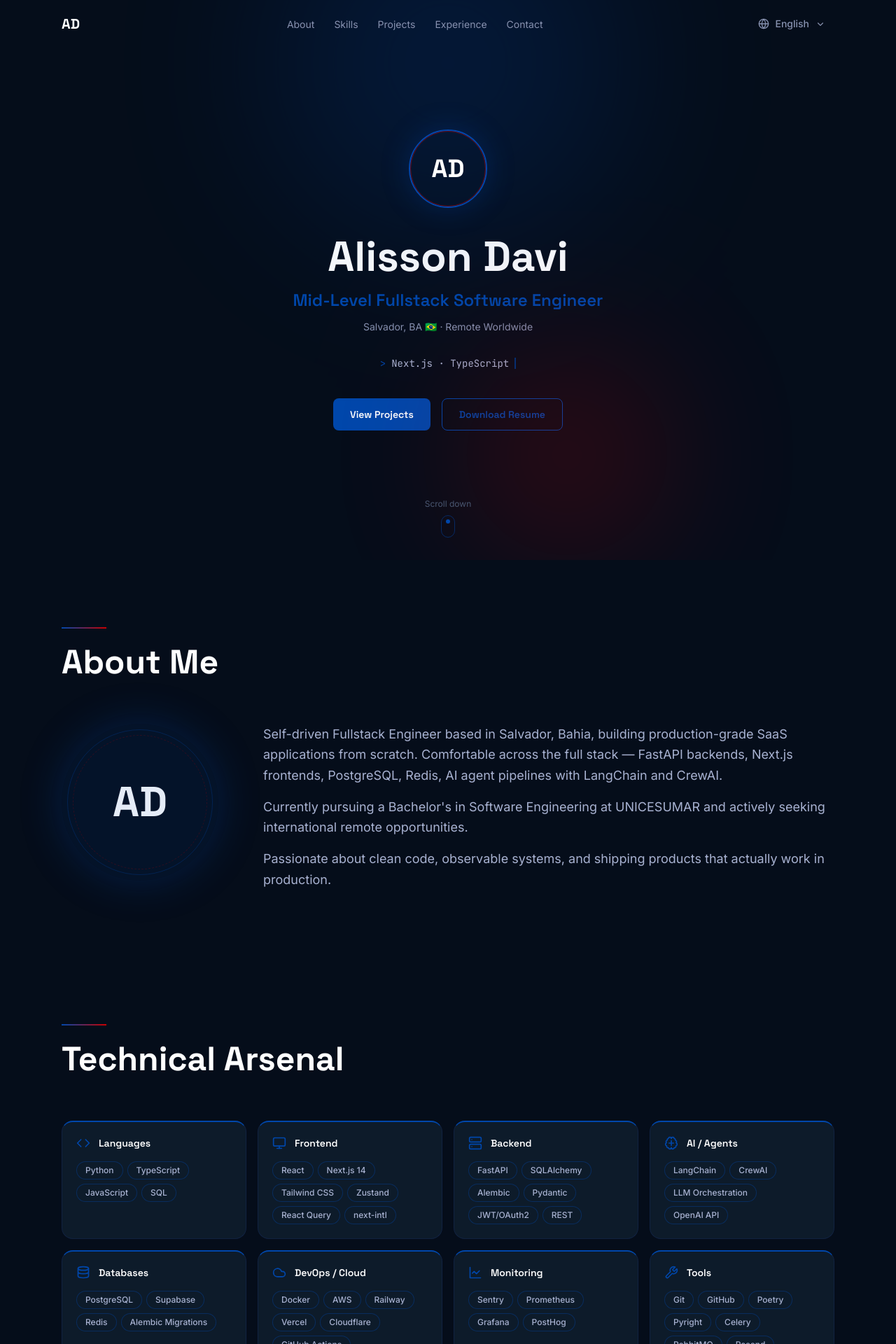
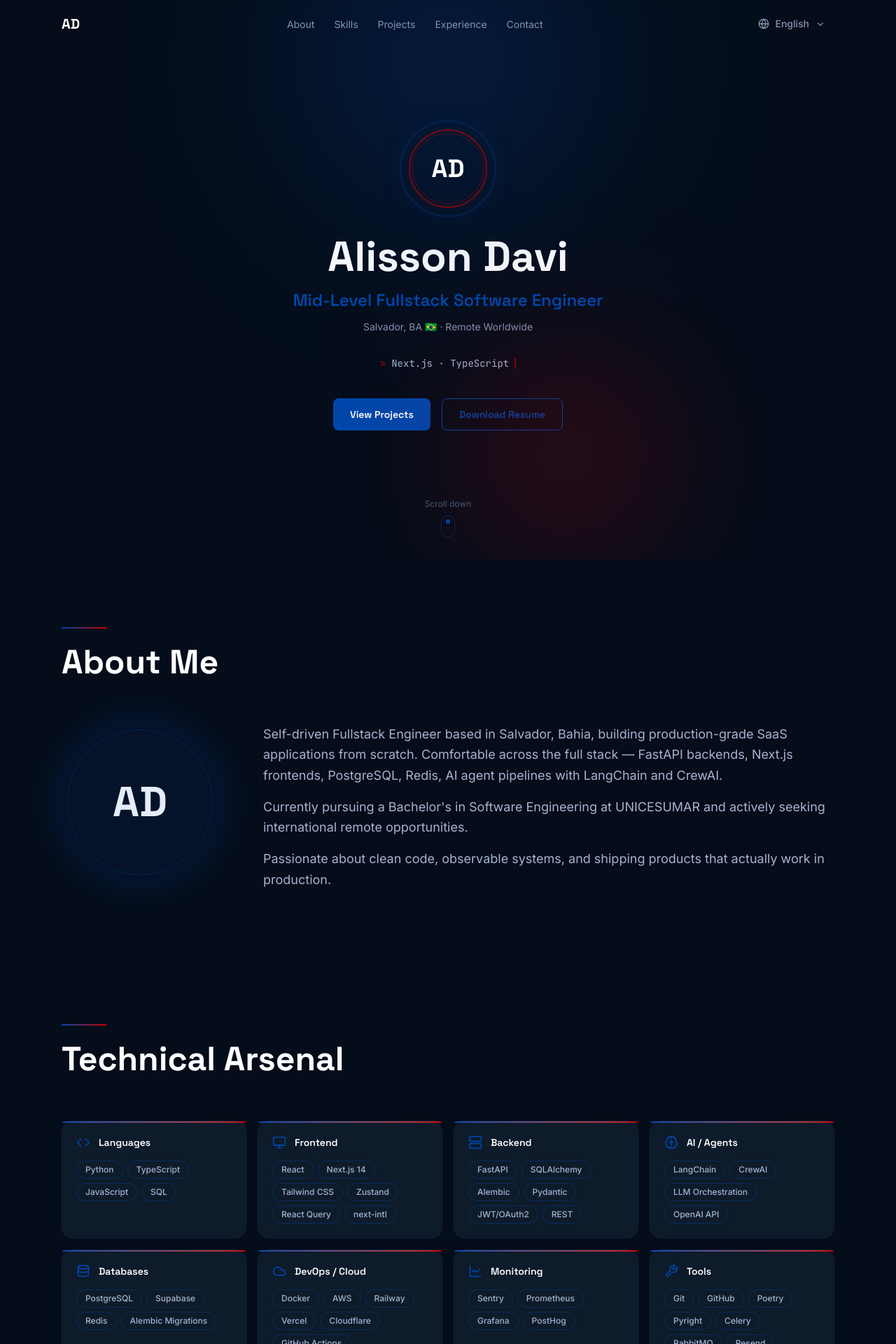
Before and after one commit to ViChagas07/Portfolio-Resume, a Next.js app: page /en in a window 1280 px wide. Shown: the top 1920 px of the page at 70% size. Built offline with nearby package versions, Linux system fonts and the light colour scheme.

Commit message:
feat: add radar pulse to AD monogram, red typing cursor, gradient blue-red top borders on skill cards

```diff
--- a/app/globals.css
+++ b/app/globals.css
@@ -144,6 +144,26 @@ body {
   box-shadow: 0 0 30px var(--color-red-glow);
 }
 
+/* ── Radar pulse animation ── */
+@keyframes radar {
+  0% {
+    transform: scale(1);
+    opacity: 0.7;
+  }
+  50% {
+    transform: scale(1.15);
+    opacity: 0.3;
+  }
+  100% {
+    transform: scale(1);
+    opacity: 0.7;
+  }
+}
+
+.animate-radar {
+  animation: radar 2.5s ease-in-out infinite;
+}
+
 /* ── Glass navbar ── */
 .nav-glass {
   background: rgba(5, 13, 26, 0.85);
--- a/components/sections/Hero.tsx
+++ b/components/sections/Hero.tsx
@@ -36,12 +36,22 @@ export function Hero() {
 
       {/* AD Monogram Crest */}
       <div
-        className="relative mb-10 flex h-28 w-28 items-center justify-center rounded-full border-2 border-[var(--color-blue)] shadow-[0_0_40px_var(--color-blue-glow)]"
+        className="relative mb-10 flex h-28 w-28 items-center justify-center"
         aria-label="Alisson Davi logo"
       >
-        {/* Outer ring accent */}
+        {/* Radar ring — outer blue pulsing */}
         <div
-          className="absolute inset-0 rounded-full border border-[var(--color-red)]/50"
+          className="absolute inset-[-6px] animate-radar rounded-full border-2 border-[var(--color-blue)]/70 shadow-[0_0_30px_var(--color-blue-glow)]"
+          aria-hidden="true"
+        />
+        {/* Middle red ring */}
+        <div
+          className="absolute inset-0 rounded-full border-2 border-[var(--color-red)]/60"
+          aria-hidden="true"
+        />
+        {/* Inner red ring */}
+        <div
+          className="absolute inset-[5px] rounded-full border border-[var(--color-red)]/40"
           aria-hidden="true"
         />
         <span className="font-heading text-4xl font-bold text-white">
@@ -72,9 +82,9 @@ export function Hero() {
         className="mt-8 flex items-center gap-2 font-mono text-sm text-[var(--color-gray-light)]"
         aria-live="polite"
       >
-        <span className="text-[var(--color-blue)]">&gt;</span>
+        <span className="text-[var(--color-red)]">&gt;</span>
         <span>{typedText}</span>
-        <span className="inline-block h-4 w-0.5 animate-pulse bg-[var(--color-blue)]" aria-hidden="true" />
+        <span className="inline-block h-4 w-0.5 animate-pulse bg-[var(--color-red)]" aria-hidden="true" />
       </div>
 
       {/* CTA Buttons */}
--- a/components/sections/Skills.tsx
+++ b/components/sections/Skills.tsx
@@ -75,9 +75,13 @@ export function Skills() {
         {SKILL_CATEGORIES.map((cat) => (
           <article
             key={cat.key}
-            className="rounded-2xl border border-[var(--color-navy-lighter)] bg-[var(--color-navy-light)] p-5 transition-all duration-300 hover:border-[var(--color-blue)]/30"
-            style={{ borderTopColor: "var(--color-blue)", borderTopWidth: "2px" }}
+            className="relative rounded-2xl border border-[var(--color-navy-lighter)] bg-[var(--color-navy-light)] p-5 transition-all duration-300 hover:border-[var(--color-blue)]/30"
           >
+            {/* Gradient top border: blue → red */}
+            <div
+              className="absolute inset-x-0 top-0 h-[2px] rounded-t-2xl bg-gradient-to-r from-[var(--color-blue)] to-[var(--color-red)]"
+              aria-hidden="true"
+            />
             {/* Icon + Name */}
             <div className="mb-4 flex items-center gap-3">
               <span className="text-[var(--color-blue)]" aria-hidden="true">
```
